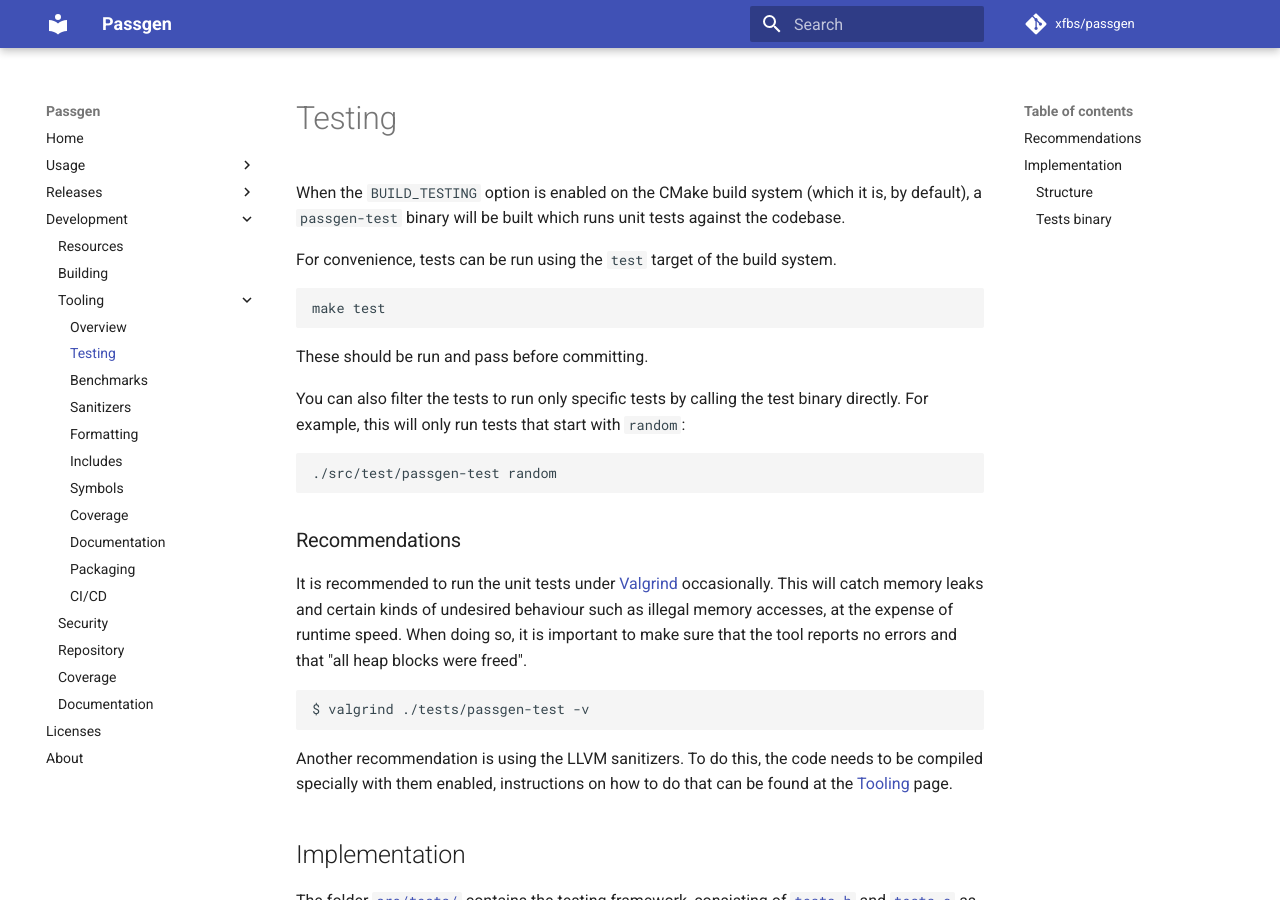
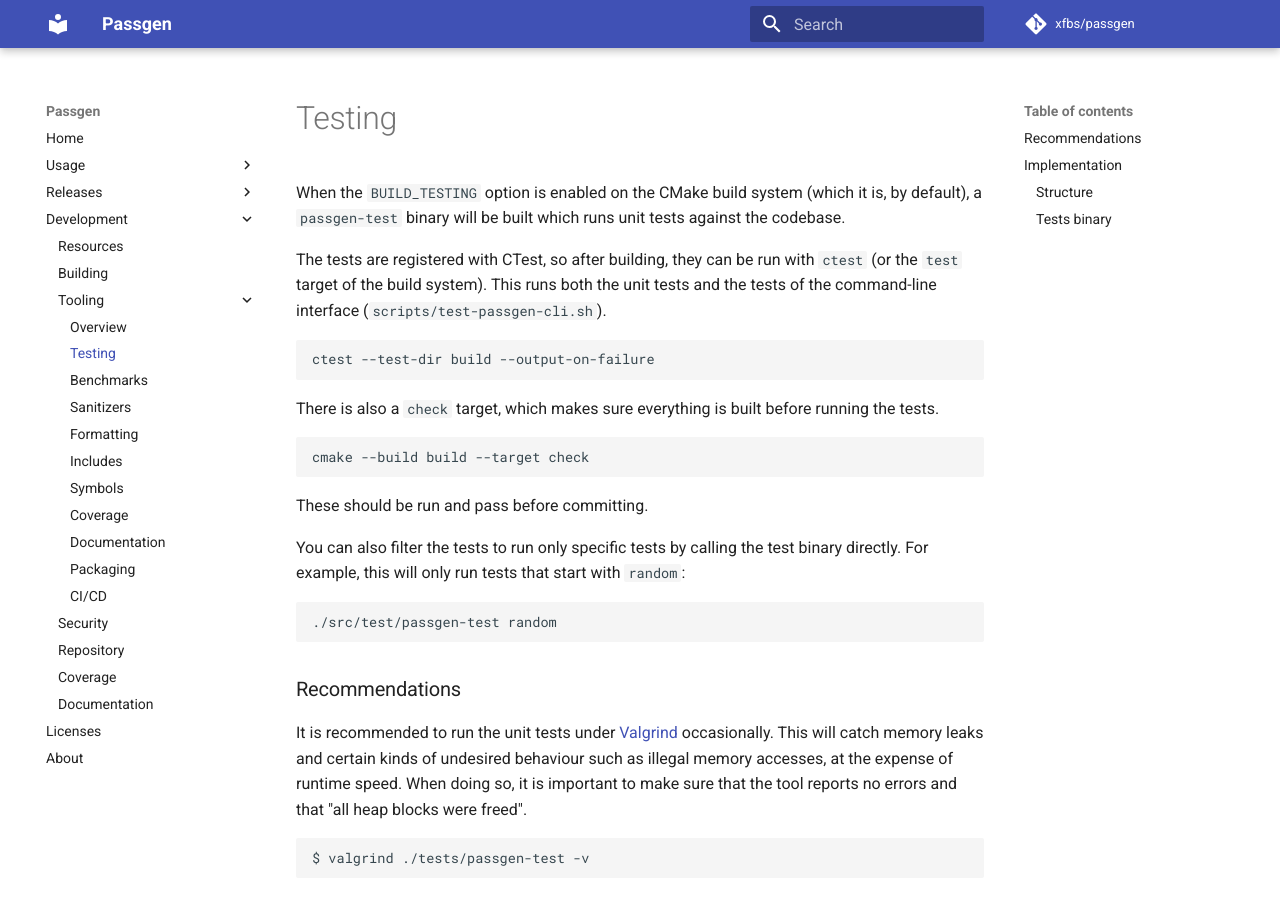
Before and after one commit to xfbs/passgen, an MkDocs documentation site: the page built from docs/development/tooling/testing.md, in a window 1280 px wide and 900 px high. Built offline with MkDocs 1.6.1 and Material for MkDocs 9.7.7, drawn with Linux system fonts in a browser that asks for light colours; comment, search, counter and statistics services are not loaded.

Commit message:
Registers tests with CTest and adds check target

```diff
--- a/docs/development/tooling/testing.md
+++ b/docs/development/tooling/testing.md
@@ -4,9 +4,17 @@ When the `BUILD_TESTING` option is enabled on the CMake build system (which it
 is, by default), a `passgen-test` binary will be built which runs unit tests
 against the codebase.
 
-For convenience, tests can be run using the `test` target of the build system.
+The tests are registered with CTest, so after building, they can be run with
+`ctest` (or the `test` target of the build system). This runs both the unit
+tests and the tests of the command-line interface
+(`scripts/test-passgen-cli.sh`).
 
-    make test
+    ctest --test-dir build --output-on-failure
+
+There is also a `check` target, which makes sure everything is built before
+running the tests.
+
+    cmake --build build --target check
 
 These should be run and pass before committing.
 
```
Also changed, not shown: CMakeLists.txt (+10 -2 lines), docs/development/building.md (+2 -2 lines), 4 other files.
